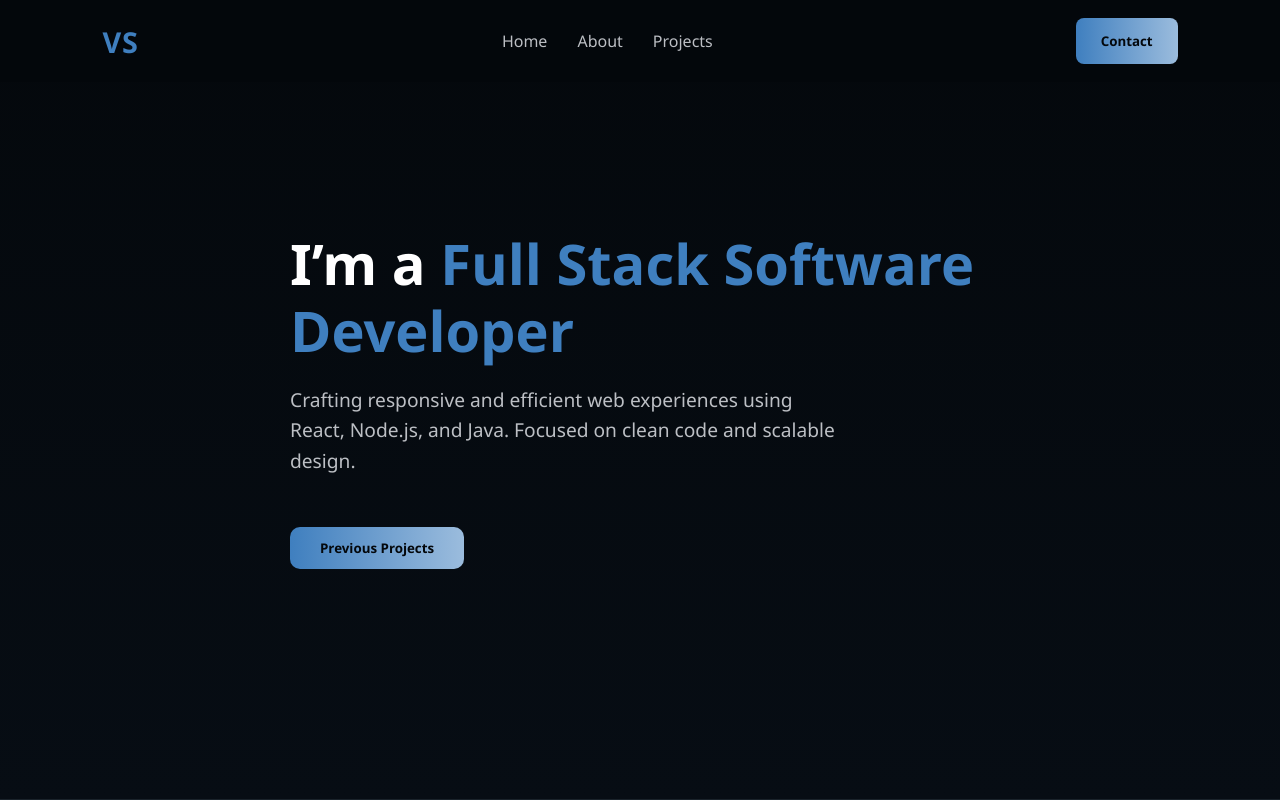
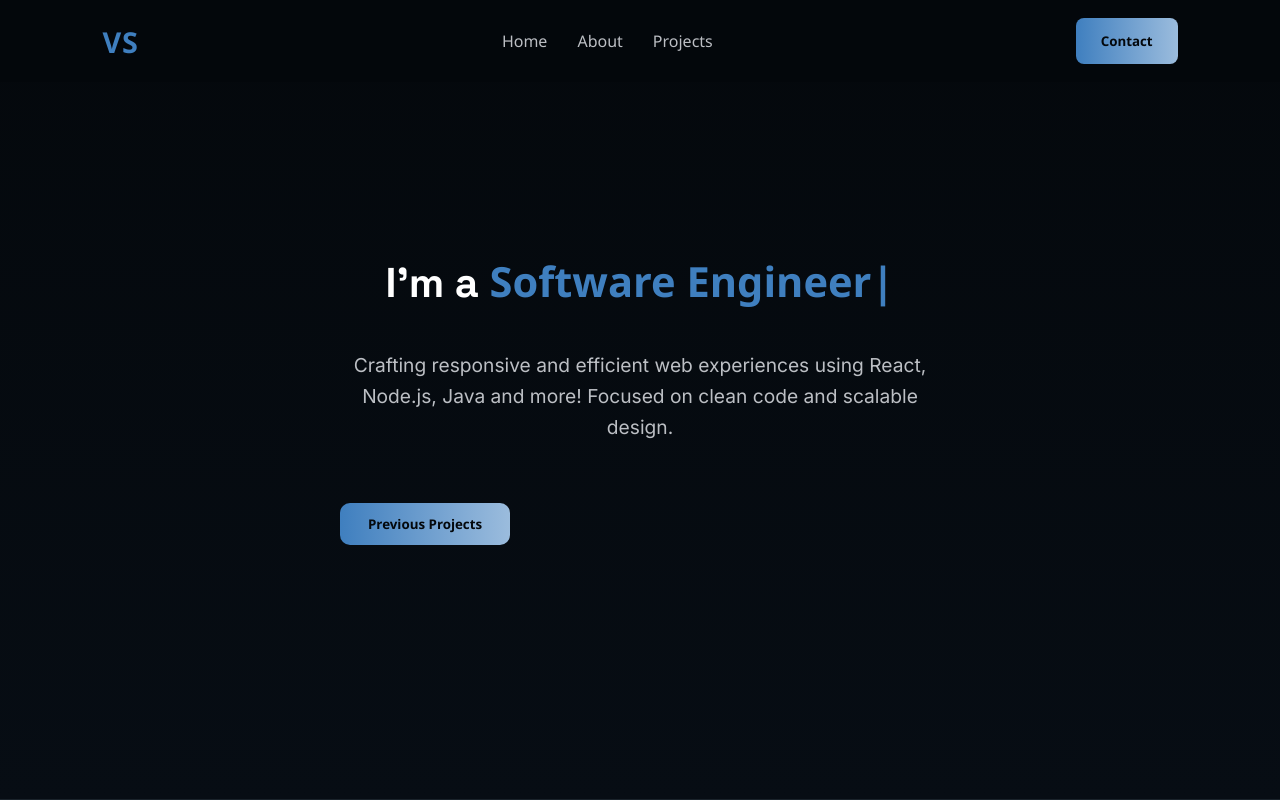
Before and after one commit to ViniciuPSantos/MyPortifolio, a React (Create React App) app in the folder portfolio/: page / in a window 1280 px wide. Shown: the top 800 px of the page. Built offline with nearby package versions, Linux system fonts and the light colour scheme.

Commit message:
style: improved Home title typography for cleaner and more elegant look
Refined font choice and visual hierarchy on the Home section.
Focused on improving readability and alignment with portfolio branding.

```diff
--- a/portfolio/package.json
+++ b/portfolio/package.json
@@ -16,6 +16,7 @@
     "react-router-dom": "^7.9.4",
     "react-scripts": "5.0.1",
     "react-scroll": "^1.9.3",
+    "react-type-animation": "^3.2.0",
     "web-vitals": "^2.1.4"
   },
   "scripts": {
--- a/portfolio/public/index.html
+++ b/portfolio/public/index.html
@@ -7,6 +7,7 @@
     <link rel="shortcut icon" href="%PUBLIC_URL%/favicon.ico" />
     <link rel="apple-touch-icon" sizes="180x180" href="%PUBLIC_URL%/apple-touch-icon.png" />
     <link rel="manifest" href="%PUBLIC_URL%/site.webmanifest" />
+<link href="https://fonts.googleapis.com/css2?family=Space+Grotesk:wght@400;600;700&family=Inter:wght@400;500;600&display=swap" rel="stylesheet">
     <meta name="viewport" content="width=device-width, initial-scale=1" />
     <meta name="theme-color" content="#000000" />
     <meta
--- a/portfolio/src/sections/Home.jsx
+++ b/portfolio/src/sections/Home.jsx
@@ -1,23 +1,24 @@
 import React from "react";
 import { motion } from "framer-motion";
+import { TypeAnimation} from "react-type-animation";
 import { Link } from "react-scroll";
 import "../styles/Home.css";
 
 const Home = () => {
   return (
-    <section id="home" className="home-section">
+    <section id="home" className="home-section  hero-bg">
       <motion.div
         className="hero-content"
         initial={{ opacity: 0, y: 40 }}
         animate={{ opacity: 1, y: 0 }}
-        transition={{ duration: 1 }}
+        transition={{ duration: 1, ease: "easeOut" }}
       >
-        <h1>
-          I’m a <span>Full Stack Software Developer</span>
+        <h1 className="hero-title">
+          I’m a <span className="highlight"><TypeAnimation sequence={["Full Stack Developer", 2000, "Software Engineer", 2000, "Web Creator", 2000,]} wrapper="span" speed={50} repeat={Infinity} /></span>
         </h1>
-        <p>
+        <p className="hero-subtitle">
           Crafting responsive and efficient web experiences using React, Node.js,
-          and Java. Focused on clean code and scalable design.
+          Java and more! Focused on clean code and scalable design.
         </p>
         <button className="primary-btn"><Link to="portfolio">Previous Projects</Link></button>
       </motion.div>
--- a/portfolio/src/styles/Home.css
+++ b/portfolio/src/styles/Home.css
@@ -5,10 +5,12 @@
   display: flex;
   align-items: center;
   justify-content: center;
-  text-align: left;
+  text-align: center;
   flex-direction: column;
-  padding: 0 10%;
-  border-bottom: 1px solid rgba(156, 188, 221, 0.15); /* separação sutil */
+  padding: 0 5%;
+  border-bottom: 1px solid rgba(156, 188, 221, 0.15);
+  position: relative;
+  overflow: hidden;
 }
 
 @media (max-width: 768px){
@@ -24,27 +26,33 @@
   gap: 20px;
 }
 
-.hero-content h1 {
-  font-size: 3.5rem;
+.hero-title{
+  font-size: 2.6rem;
   font-weight: 700;
-  line-height: 1.2;
+  line-height: 1.3;
   color: #ffffff;
+  font-family: 'Space Grotesk', sans-serif;
 }
 
-.hero-content span {
+.highlight {
   color: #3f7fbf;
+  font-family: 'Space Grotesk', sans-serif;
 }
 
-.hero-content p {
+.hero-subtitle {
   font-size: 1.2rem;
   color: #bcbfc4;
+  font-weight: 400;
   line-height: 1.6;
-  max-width: 550px;
+  max-width: 600px;
+  margin-top: 20px;
+  font-family: 'Inter', sans-serif;
 }
 
 .primary-btn {
-  margin-top: 30px;
-  padding: 12px 30px;
+  display: inline-block;
+  margin-top: 40px;
+  padding: 12px 28px;
   border: none;
   background: linear-gradient(90deg, #3f7fbf, #9bbcdd);
   color: #04080c;
@@ -57,4 +65,19 @@
 
 .primary-btn:hover {
   transform: scale(1.05);
+  filter: brightness(1.2);
 }
+
+@media (max-width: 768px) {
+  .hero-title{
+    font-size: 2rem;
+  }
+
+  .hero-subtitle{
+    font-size: 1rem;
+  }
+
+  .primary-btn{
+    margin-top: 30px;
+  }
+}
```
Also changed, not shown: 1 other file (tests, documents, lock files or other folders).
